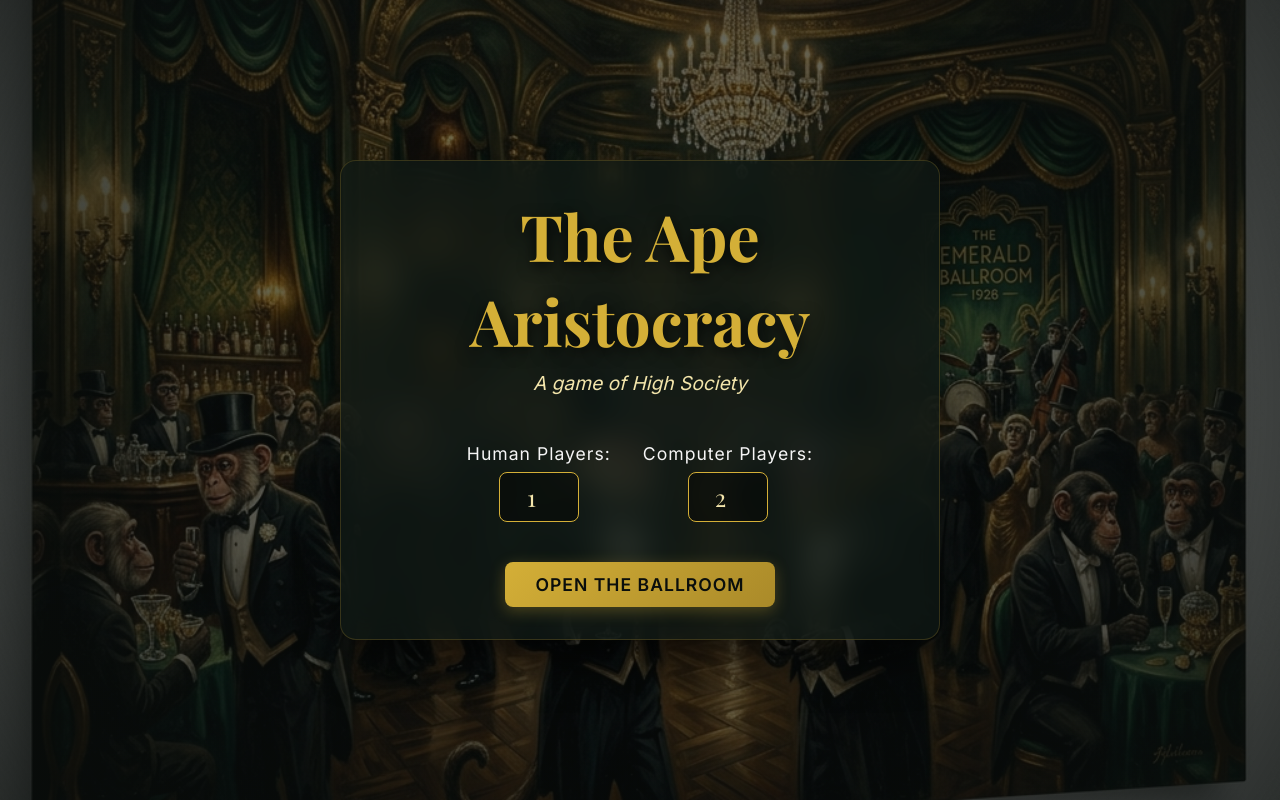
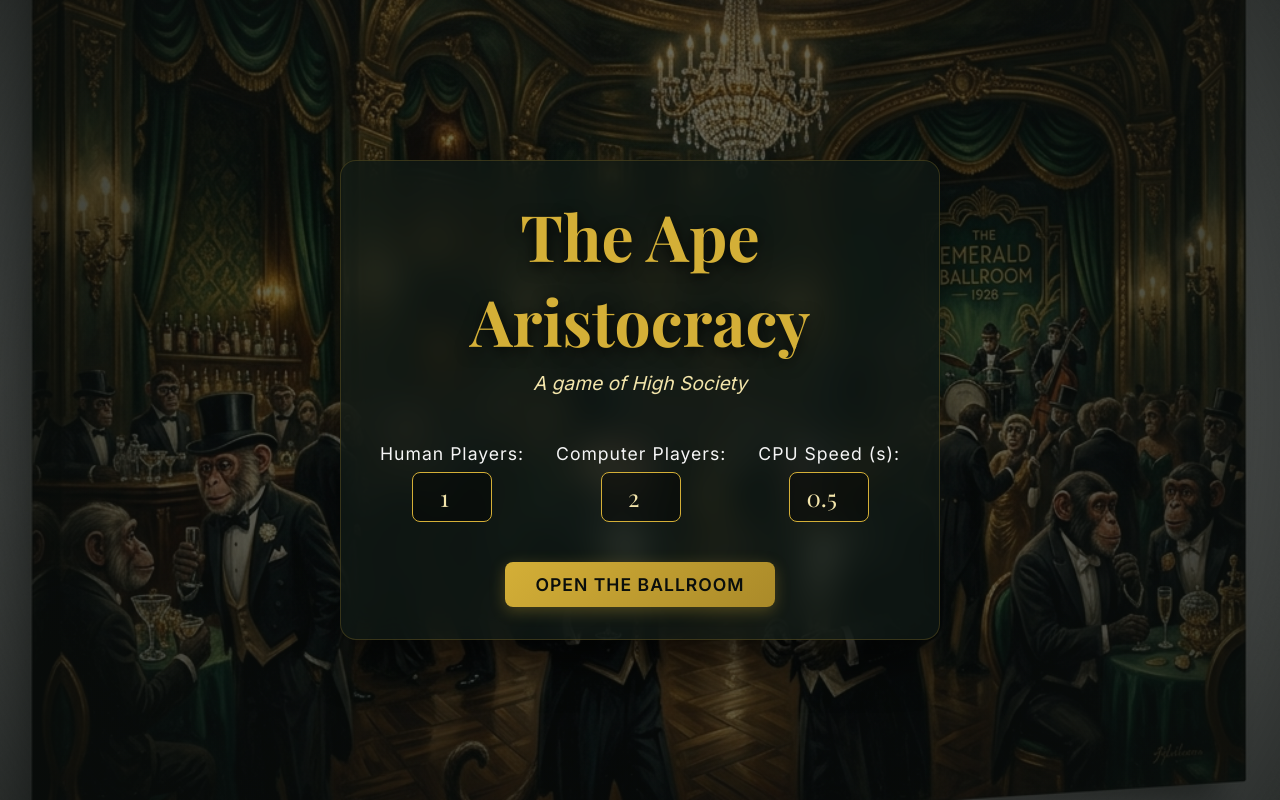
Before and after one commit to denishqua/high_society, a Flask app: page / in a window 1280 px wide. Run offline with Flask 3, Linux system fonts and the light colour scheme; some web fonts are replaced.

Commit message:
Add CPU turn speed configuration to UI

```diff
--- a/static/index.js
+++ b/static/index.js
@@ -17,6 +17,7 @@ document.addEventListener('DOMContentLoaded', () => {
     // Setup elements
     const humanInput = document.getElementById('human-count');
     const cpuInput = document.getElementById('cpu-count');
+    const cpuSpeedInput = document.getElementById('cpu-speed');
     const btnStart = document.getElementById('btn-start');
     const setupError = document.getElementById('setup-error');
 
@@ -205,7 +206,7 @@ document.addEventListener('DOMContentLoaded', () => {
                         } catch (e) { console.error(e); }
                         isCpuThinking = false;
                         fetchState();
-                    }, 500); // 0.5s delay requested by user
+                    }, parseFloat(cpuSpeedInput.value) * 1000); // User-configurable delay
                 }
             }
         } catch (e) { console.error(e); }
--- a/templates/index.html
+++ b/templates/index.html
@@ -26,6 +26,10 @@
                     <div class="input-group">
                         <label for="cpu-count">Computer Players:</label>
                         <input type="number" id="cpu-count" value="2" min="0" max="5">
+                    </div>
+                    <div class="input-group">
+                        <label for="cpu-speed">CPU Speed (s):</label>
+                        <input type="number" id="cpu-speed" value="0.5" min="0.1" max="5.0" step="0.1">
                     </div>
                 </div>
                 <p id="setup-error" class="error-text hidden">Total players must be between 3 and 5.</p>
```
